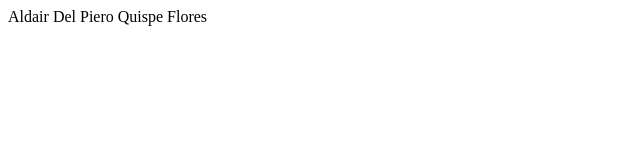
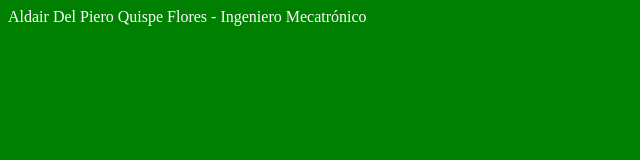
Before and after one commit to Aldair120920/Clase-28-29-2023, a plain HTML site: page index.html in a window 1280 px wide. Shown: the whole page, without its empty margins (0-640 px from the left). Drawn offline with Linux system fonts and the light colour scheme.

Commit message:
Agregando carrera

```diff
--- a/index.html
+++ b/index.html
@@ -5,7 +5,13 @@
     <meta name="viewport" content="width=device-width, initial-scale=1.0">
     <title>Aldair Quispe</title>
 </head>
+<style>
+    body{
+        background-color: green;
+        color: white;
+    }
+</style>
 <body>
-    Aldair Del Piero Quispe Flores
+    Aldair Del Piero Quispe Flores - Ingeniero Mecatrónico
 </body>
 </html>
```
